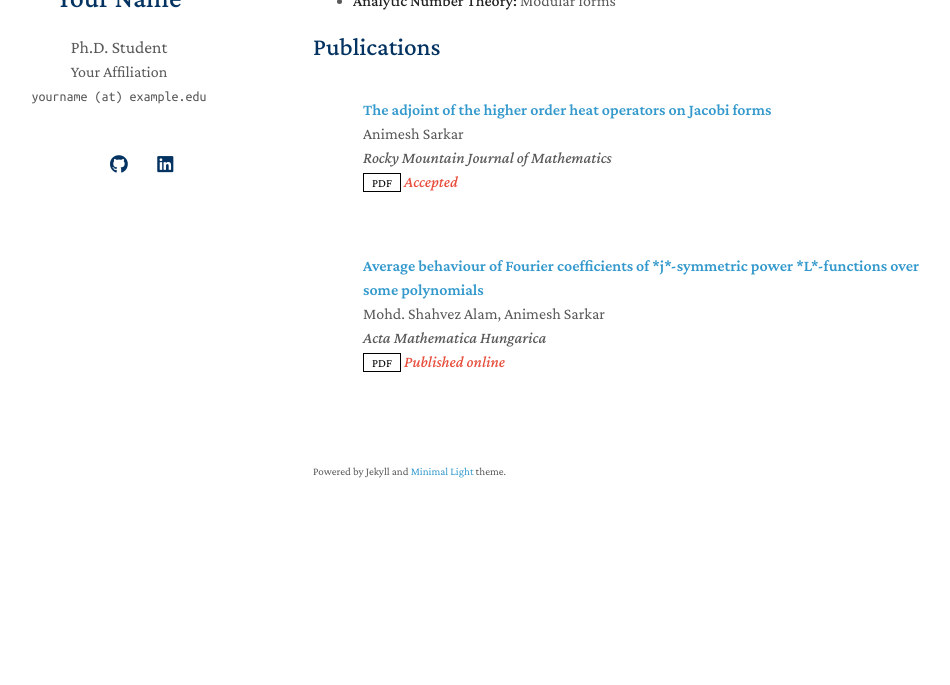
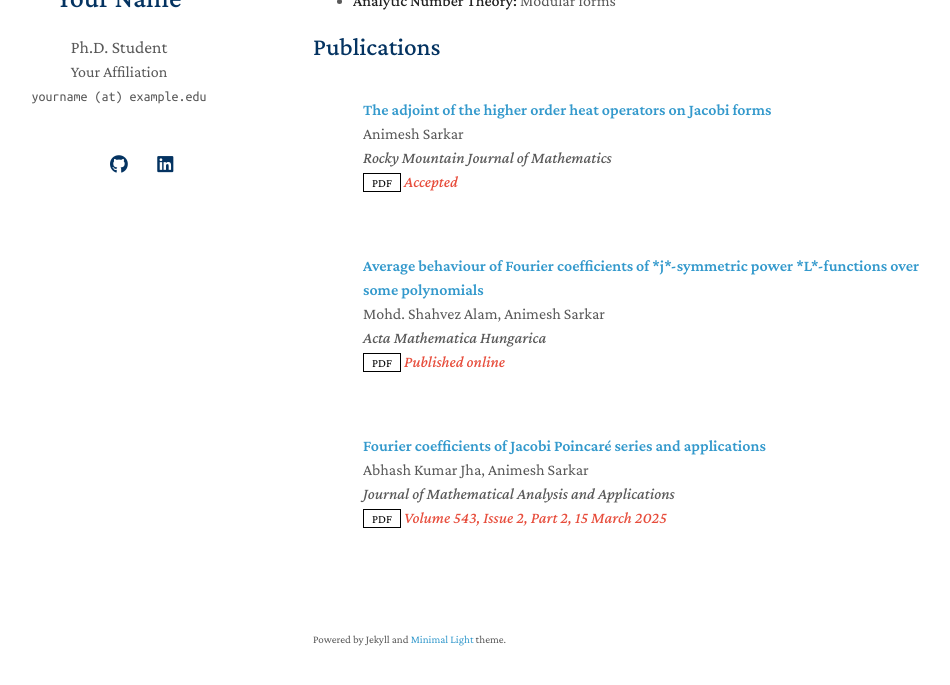
Before and after one commit to 4nimesh/4nimesh.github.io, a Jekyll site: the page built from index.md, in a window 1280 px wide and 926 px high, cut to the strip 206-891 px from the top of the window. Shown: the whole strip, without its empty margins (157-1107 px from the left). Built offline with Jekyll 4.4.1, drawn with Linux system fonts in a browser that asks for light colours; a style sheet for code colours, icons or effects is not loaded; our own code applies the rules of GitHub Pages for plain Markdown files.

Commit message:
Update publications.yml

```diff
--- a/_data/publications.yml
+++ b/_data/publications.yml
@@ -17,6 +17,17 @@ main:
     pdf: https://doi.org/10.1007/s10474-024-01467-2
     # code: https://github.com/yaoyao-liu/class-incremental-learning/tree/main/mnemonics-training
     # page: https://class-il.mpi-inf.mpg.de/mnemonics/
-    ris: https://citation-needed.springer.com/v2/references/10.1007/s10474-024-01467-2?format=refman&flavour=citation
+    # bibtex:
     notes: Published online
     # image: ./assets/img/teaser_example.png
+
+  - title: Fourier coefficients of Jacobi Poincaré series and applications
+    authors: Abhash Kumar Jha, Animesh Sarkar
+    # conference_short: CVPR
+    conference: Journal of Mathematical Analysis and Applications
+    pdf: https://doi.org/10.1016/j.jmaa.2024.128994
+    # code: https://github.com/yaoyao-liu/class-incremental-learning/tree/main/mnemonics-training
+    # page: https://class-il.mpi-inf.mpg.de/mnemonics/
+    # bibtex:
+    notes: Volume 543, Issue 2, Part 2, 15 March 2025
+    # image: ./assets/img/teaser_example.png
```
